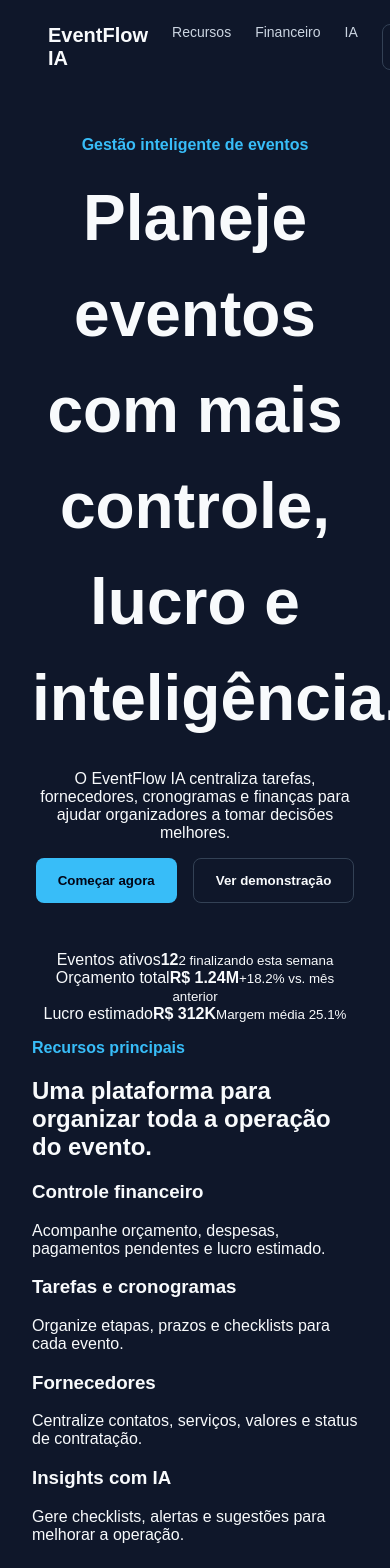
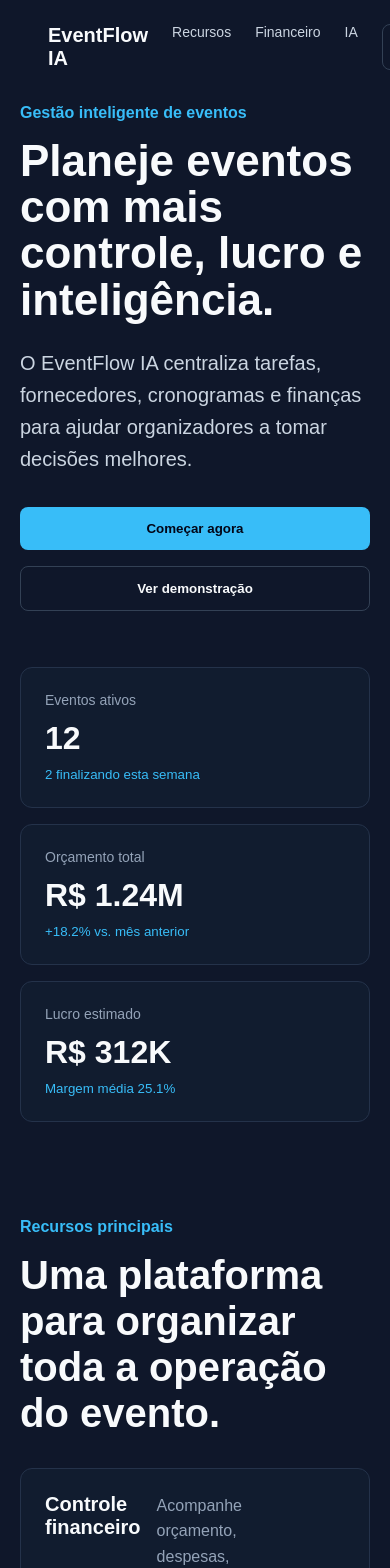
Before and after one commit to viniciuslopes1023-spec/EVENTFLOW-IA, a React (Vite) app in the folder frontend/app/: page / in a window 390 px wide. Shown: the top 1568 px of the page. Built offline with nearby package versions, Linux system fonts and the light colour scheme.

Commit message:
style: improve landing page layout and responsiveness

```diff
--- a/frontend/app/src/styles/landing.css
+++ b/frontend/app/src/styles/landing.css
@@ -1,51 +1,149 @@
 .landing-page {
   min-height: 100vh;
-  padding: 120px 32px 48px;
+  padding: 120px 32px 64px;
 
 }
 
 .hero-section {
+  align-items: center;
+  display: grid;
+  gap: 56px;
+  grid-template-columns: 1.1fr 0, 9fr;
   margin: 0 auto;
-  max-width: 980px;
-  text-align: center;
+  max-width: 1180px;
+}
 
+.hero-content {
+  max-width: 720px;
 }
 
 .hero-tag {
   color: #38bdf8;
   font-weight: 700;
-  margin-bottom: 16px;
+  margin: 0 0 16px;
 
 }
 
 .hero-section h1 {
   font-size: 64px;
-  line-height: 1.5;
-  margin: 0 auto 24px;
-  max-width: 720px;
+  line-height: 1.05;
+  margin: 0 0 24px;
 }
 
-.hero-actions {
-  display: flex;
-  gap: 16px;
-  justify-content: center;
-  margin-bottom: 48px;
+.hero-description {
+  color: #cbd5e1;
+  font-size: 20px;
+  line-height: 1.6;
+  margin: 0 0 32px;
+  max-width: 680px;
 }
 
-.hero-stats div {
+
+.hero-actions {
+  display: grid;
+  gap: 16px;
+}
+
+.hero-dashboard {
+  display: grid;
+  gap: 16px;
+}
+
+.dashboard-card {
   background: #111c2f;
   border: 1px solid #24324a;
-  border-radius: 8px;
-  padding: 20px;
+  border-radius: 12px;
+  padding: 24px;
 }
 
-.hero-stats strong {
-display: block;
-font-size: 28px;
-margin-bottom: 8px;
+.dashboard-card span {
+  color: #94a3b8;
+  display: block;
+  font-size: 14px;
+  margin-bottom: 12px;
+
 }
 
-.hero-stats span {
+.dashboard-card strong {
+  display: block;
+  font-size: 32px;
+  margin-bottom: 8px;
+}
+
+.dashboard-card small {
+  color: #38bdf8;
+
+}
+
+.features-section {
+  margin: 96px auto 0;
+  max-width: 1180px;
+
+}
+
+.section-header {
+  max-width: 680px;
+  margin-bottom: 32px;
+
+}
+
+.section-header h2 {
+  font-size: 40px;
+  line-height: 1.15;
+  margin: 0;
+
+}
+
+.feature-card {
+  display: grid;
+  gap: 16px;
+  grid-template-columns: repeat(4, 1fr);
+
+}
+
+.feature-card {
+  background: #111c2f;
+  border: 1px solid #24324a;
+  border-radius: 12px;
+  padding: 24px;
+
+}
+
+.feature-card h3 {
+  font-size: 20px;
+  margin: 0 0 12px;
+}
+
+.feature-card p {
   color: #94a3b8;
-  font-size: 14px;
+  line-height: 1.6;
+  margin: 0;
 }
+
+@media (max-width:960px) {
+  .hero-section {
+    grid-template-columns: 1fr;
+  }
+
+  .hero-section h1 {
+    font-size: 44px;
+  }
+
+  .features-grid {
+    grid-template-columns: repeat(2, 1fr);
+  }
+}
+
+@media (max-width:560px) {
+  .landing-page {
+    padding: 104px 20px 48px;
+  }
+
+  .hero-actions {
+    flex-direction: column;
+  }
+
+  .features-grid {
+    grid-template-columns: 1fr;
+  }
+}
```
